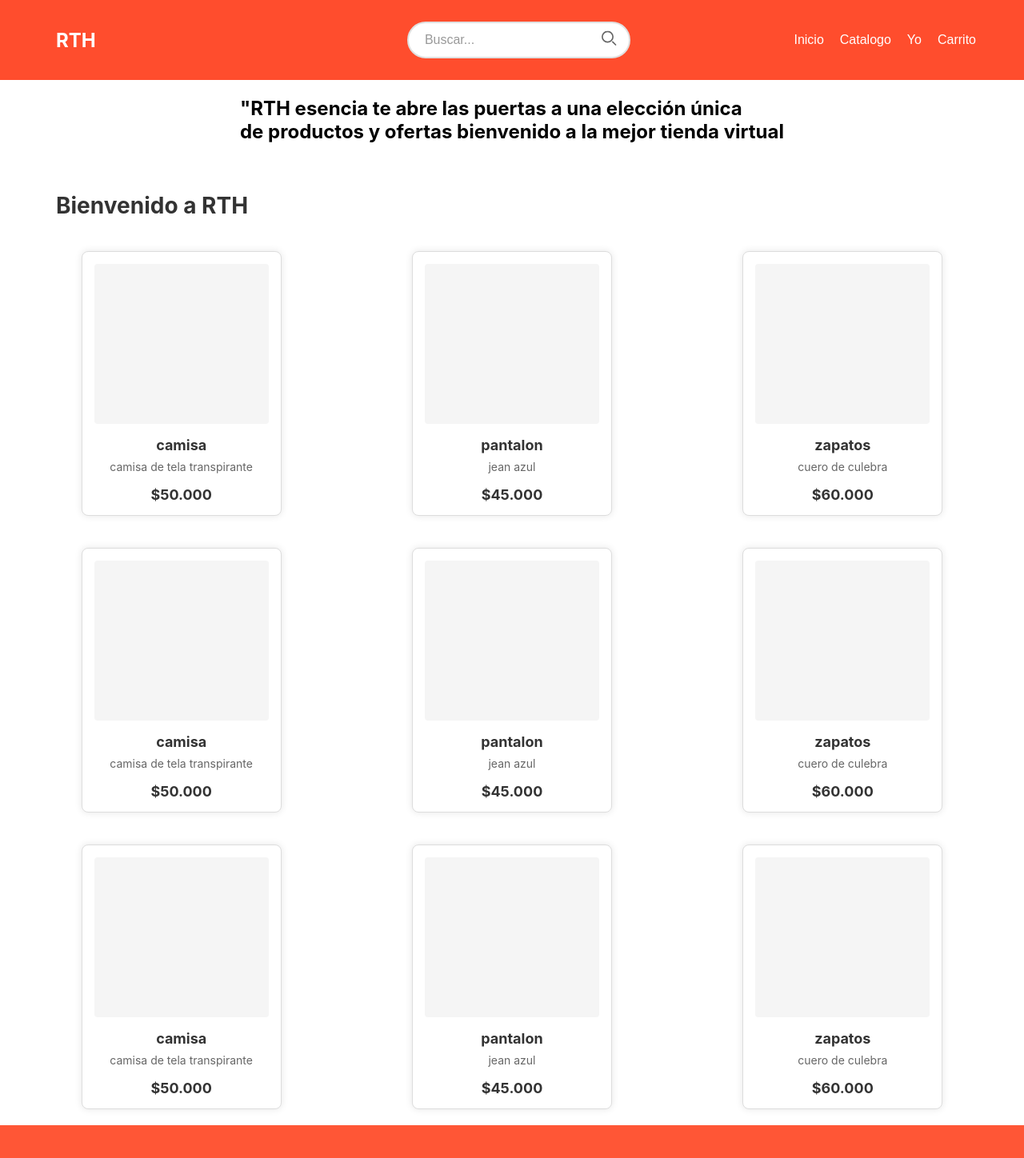
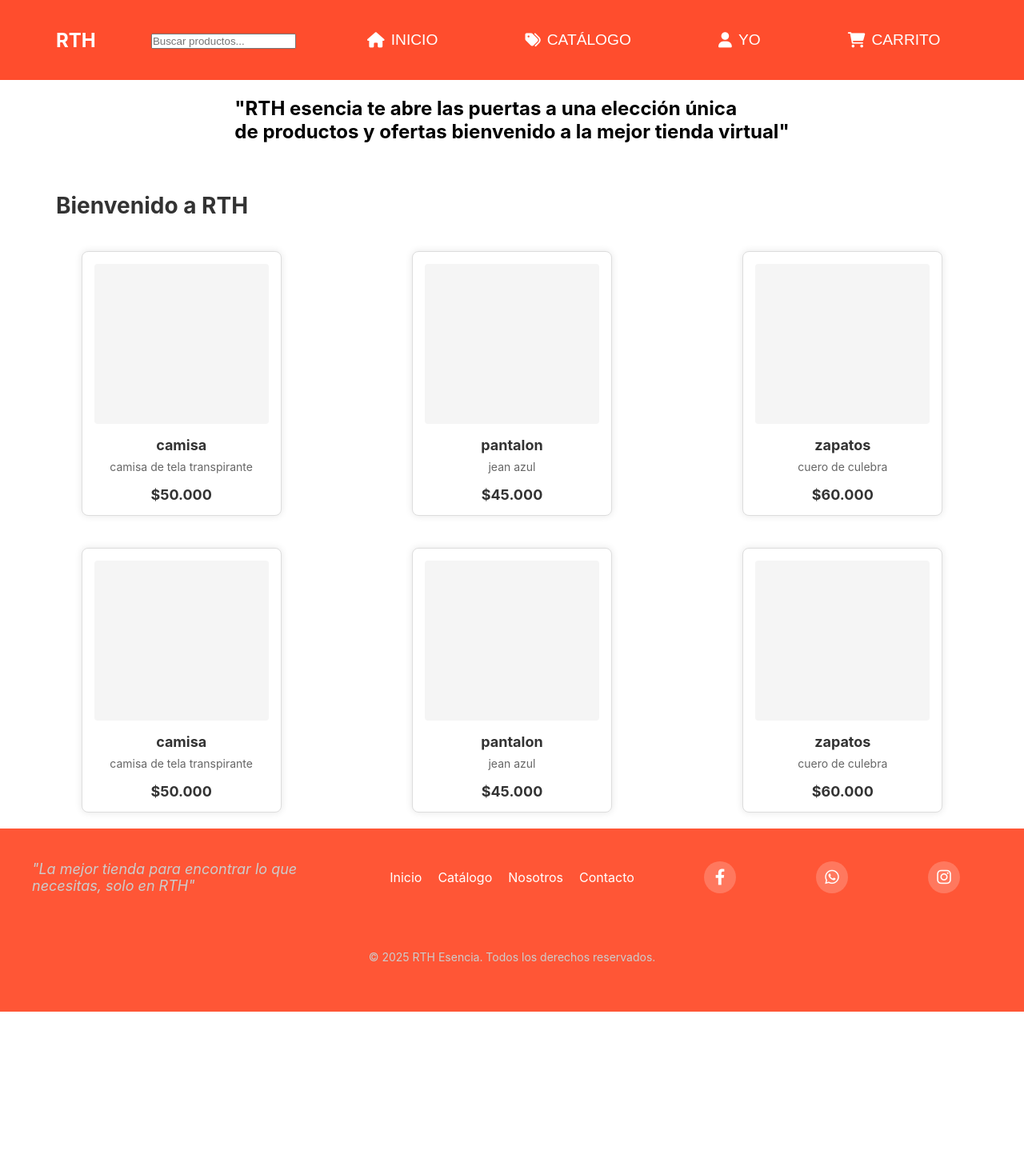
Before and after one commit to fabian-dela-cruz-perez/paginafinal, a React (Create React App) app: page / in a window 1280 px wide. Shown: the top 1448 px of the page at 80% size. After the commit the page ends 1265 px from the top, so only its background shows below. Built offline with nearby package versions, Linux system fonts and the light colour scheme.

Commit message:
barra de busqueda implementada

```diff
--- a/package.json
+++ b/package.json
@@ -3,9 +3,11 @@
   "version": "0.1.0",
   "private": true,
   "dependencies": {
+    "@fortawesome/fontawesome-free": "^6.7.2",
     "@fortawesome/fontawesome-svg-core": "^6.7.2",
     "@fortawesome/free-solid-svg-icons": "^6.7.2",
     "@fortawesome/react-fontawesome": "^0.2.2",
+    "@shadcn/ui": "^0.0.4",
     "@testing-library/dom": "^10.4.0",
     "@testing-library/jest-dom": "^6.6.3",
     "@testing-library/react": "^16.2.0",
--- a/src/App.css
+++ b/src/App.css
@@ -1,3 +1,4 @@
+
 * {
   margin: 0 auto;
   padding: 0;
@@ -192,3 +193,62 @@ footer {
   margin: 0;
   color: #ccc;
 }
+
+
+.boton-con-icono {
+  background-color: transparent; /* Fondo transparente para que combine con el nav */
+  border: none; /* Sin borde */
+  color: white; /* Color blanco para el texto e iconos */
+  font-size: 1.2rem; /* Tamaño del texto */
+  padding: 10px 20px; /* Espaciado interno para los botones */
+  cursor: pointer; /* Cambiar cursor a pointer */
+  display: flex; /* Alinear el icono y el texto en línea */
+  align-items: center; /* Centrar verticalmente el contenido */
+  text-transform: uppercase; /* Texto en mayúsculas */
+}
+
+.boton-con-icono i {
+  margin-right: 8px; /* Espacio entre el icono y el texto */
+}
+
+.boton-con-icono:hover {
+  background-color: rgba(255, 255, 255, 0.2); /* Efecto hover con fondo blanco semi-transparente */
+  border-radius: 8px; /* Bordes redondeados */
+}
+
+
+/* Estilo para el menú desplegable */
+.dropdown {
+  position: relative;
+  display: inline-block;
+}
+
+.dropdown-content {
+  display: none;
+  position: absolute;
+  background-color: #f9f9f9;
+  min-width: 160px;
+  box-shadow: 0px 8px 16px 0px rgba(0, 0, 0, 0.2);
+  z-index: 1;
+}
+
+.dropdown-content a {
+  color: black;
+  padding: 12px 16px;
+  text-decoration: none;
+  display: block;
+}
+
+.dropdown-content a:hover {
+  background-color: #f1f1f1;
+}
+
+/* Mostrar el contenido cuando el menú está abierto */
+.dropdown:hover .dropdown-content {
+  display: block;
+}
+
+/* Opcional: Para abrir el menú también cuando se haga clic en el botón */
+.dropdown .boton-con-icono:hover + .dropdown-content {
+  display: block;
+}
--- a/src/App.js
+++ b/src/App.js
@@ -1,14 +1,28 @@
-import "./App.css"
-import Boton from "../src/componentes/Boton"
-import "./hoja-de-estilos/Logo.css"
-import SimpleSearchBar from "./componentes/Barra-de-busqueda"
-import "./hoja-de-estilos/Barra-de-busqueda.css"
-import Productos from "./componentes/Productos.js"
+import "./App.css";
+import "./hoja-de-estilos/Logo.css";
+import SimpleSearchBar from "./componentes/Barra-de-busqueda";
+import "./hoja-de-estilos/Barra-de-busqueda.css";
+import Productos from "./componentes/Productos.js";
+import { useState } from "react";
 
 function App() {
+  const [dropdownOpen, setDropdownOpen] = useState(false);
+  const [searchTerm, setSearchTerm] = useState("");
+
+  const toggleDropdown = () => {
+    setDropdownOpen(!dropdownOpen);
+  };
+
+  const handleSearch = (term) => {
+    setSearchTerm(term);
+  };
+
   return (
     <div className="App">
-      <link rel="stylesheet" href="https://cdnjs.cloudflare.com/ajax/libs/font-awesome/6.0.0-beta3/css/all.min.css" />
+      <link
+        rel="stylesheet"
+        href="https://cdnjs.cloudflare.com/ajax/libs/font-awesome/6.0.0-beta3/css/all.min.css"
+      />
       <header>
         <div>
           <nav className="nav-atributos">
@@ -16,18 +30,43 @@ function App() {
               <span>RTH</span>
             </div>
             <div>
-              <SimpleSearchBar />
+              <SimpleSearchBar onSearch={handleSearch} />
             </div>
-            <Boton texto={"Inicio"} />
-            <Boton texto={"Catalogo"} />
-            <Boton texto={"Yo"} />
-            <Boton texto={"Carrito"} />
+
+            <button className="boton-con-icono">
+              <i className="fas fa-home"></i> Inicio
+            </button>
+
+            {/* Botón de catálogo con opciones desplegables */}
+            <div className="dropdown">
+  <button className="boton-con-icono" onClick={toggleDropdown}>
+    <i className="fas fa-tags"></i> Catálogo
+  </button>
+  {dropdownOpen && (
+    <div className="dropdown-content">
+      <button>Ropa</button>
+      <button>Calzado</button>
+      <button>Accesorios</button>
+      <button>Ofertas</button>
+    </div>
+  )}
+</div>
+
+
+            <button className="boton-con-icono">
+              <i className="fas fa-user"></i> Yo
+            </button>
+
+            <button className="boton-con-icono">
+              <i className="fas fa-shopping-cart"></i> Carrito
+            </button>
           </nav>
         </div>
       </header>
+
       <h2 className="centrar-texto">
         "RTH esencia te abre las puertas a una elección única
-        <br /> de productos y ofertas bienvenido a la mejor tienda virtual
+        <br /> de productos y ofertas bienvenido a la mejor tienda virtual"
       </h2>
       <br />
 
@@ -45,9 +84,9 @@ function App() {
         nombreproducto3="zapatos"
         descripcionproducto3="cuero de culebra"
         precioproducto3="$60.000"
+        searchTerm={searchTerm}
       />
-
-      <Productos
+        <Productos
         nombreproducto="camisa"
         descripcionproducto="camisa de tela transpirante"
         precioproducto="$50.000"
@@ -57,18 +96,9 @@ function App() {
         nombreproducto3="zapatos"
         descripcionproducto3="cuero de culebra"
         precioproducto3="$60.000"
+        searchTerm={searchTerm}
       />
-      <Productos
-        nombreproducto="camisa"
-        descripcionproducto="camisa de tela transpirante"
-        precioproducto="$50.000"
-        nombreproducto2="pantalon"
-        descripcionproducto2="jean azul"
-        precioproducto2="$45.000"
-        nombreproducto3="zapatos"
-        descripcionproducto3="cuero de culebra"
-        precioproducto3="$60.000"
-      />
+
       <footer>
         <div className="footer-container">
           <div className="footer-left">
@@ -91,13 +121,28 @@ function App() {
             </ul>
           </div>
           <div className="footer-right">
-            <a href="https://facebook.com" className="social-icon" target="_blank" rel="noopener noreferrer">
+            <a
+              href="https://www.facebook.com/share/169Yeh4dZE/"
+              className="social-icon"
+              target="_blank"
+              rel="noopener noreferrer"
+            >
               <i className="fab fa-facebook-f"></i>
             </a>
-            <a href="https://wa.me/1234567890" className="social-icon" target="_blank" rel="noopener noreferrer">
+            <a
+              href="https://wa.me/573043545082"
+              className="social-icon"
+              target="_blank"
+              rel="noopener noreferrer"
+            >
               <i className="fab fa-whatsapp"></i>
             </a>
-            <a href="https://instagram.com" className="social-icon" target="_blank" rel="noopener noreferrer">
+            <a
+              href="https://www.instagram.com/rth_esencia?igsh=MXV6azQ5c3h2eXMzNQ=="
+              className="social-icon"
+              target="_blank"
+              rel="noopener noreferrer"
+            >
               <i className="fab fa-instagram"></i>
             </a>
           </div>
@@ -107,7 +152,7 @@ function App() {
         </div>
       </footer>
     </div>
-  )
+  );
 }
 
-export default App
+export default App;
--- a/src/componentes/Barra-de-busqueda.jsx
+++ b/src/componentes/Barra-de-busqueda.jsx
@@ -1,47 +1,22 @@
 import React, { useState } from "react";
 
-const SearchBar = () => {
-  const [searchTerm, setSearchTerm] = useState("");
+function SimpleSearchBar({ onSearch }) {
+  const [searchValue, setSearchValue] = useState("");
 
   const handleInputChange = (e) => {
-    setSearchTerm(e.target.value);
-  };
-
-  const handleSubmit = (e) => {
-    e.preventDefault();
-    alert(`Buscando: ${searchTerm}`); // Acción cuando se hace la búsqueda
+    setSearchValue(e.target.value);
+    onSearch(e.target.value); // Llama a la función onSearch cada vez que cambia el valor
   };
 
   return (
-    <div className="search-wrapper">
-      <form className="search-form" onSubmit={handleSubmit}>
-        <input
-          type="text"
-          placeholder="Buscar..."
-          className="search-input"
-          value={searchTerm}
-          onChange={handleInputChange}
-        />
-        <button type="submit" className="search-button">
-          <svg
-            xmlns="http://www.w3.org/2000/svg"
-            fill="none"
-            viewBox="0 0 24 24"
-            stroke="currentColor"
-            className="search-icon"
-          >
-            <path
-              strokeLinecap="round"
-              strokeLinejoin="round"
-              strokeWidth="2"
-              d="M21 21l-4.35-4.35M9 17A8 8 0 119 1a8 8 0 010 16z"
-            />
-          </svg>
-        </button>
-      </form>
+    <input
+      type="text"
+      placeholder="Buscar productos..."
+      value={searchValue}
+      onChange={handleInputChange}
+      className="search-bar"
+    />
+  );
+}
 
-    </div>
-  );
-};
-
-export default SearchBar;
+export default SimpleSearchBar;
--- a/src/componentes/Boton.js
+++ b/src/componentes/Boton.js
@@ -1,13 +1,18 @@
 import React from "react";
-import '../hoja-de-estilos/Botones-nav.css'
+import PropTypes from "prop-types";
 
-function Boton ({texto}){
-  return(
-    <button
-    className='estilos-botones'>
+const Boton = ({ texto, icono }) => {
+  return (
+    <button className="boton-con-icono">
+      <i className={`fas ${icono}`} style={{ marginRight: "10px" }}></i>
       {texto}
     </button>
-    )
-}
+  );
+};
+
+Boton.propTypes = {
+  texto: PropTypes.string.isRequired,
+  icono: PropTypes.string, // Nombre del icono de FontAwesome
+};
 
 export default Boton;
--- a/src/componentes/Productos.js
+++ b/src/componentes/Productos.js
@@ -1,33 +1,47 @@
 import React from "react";
-import '../hoja-de-estilos/Productos.css'
+import '../hoja-de-estilos/Productos.css';
 
-function Productos(props){
-    return(
-      <div className='product-container'>
-        <div className='product-card'>
-          <div className='product-image'></div>
-          <h3 className='product-title'>{props.nombreproducto}</h3>
-          <p className='product-description'> {props.descripcionproducto} </p>
-          <p className='product-price'> {props.precioproducto} </p>
+function Productos({ searchTerm, nombreproducto, descripcionproducto, precioproducto, nombreproducto2, descripcionproducto2, precioproducto2, nombreproducto3, descripcionproducto3, precioproducto3 }) {
 
+  const productos = [
+    {
+      nombre: nombreproducto,
+      descripcion: descripcionproducto,
+      precio: precioproducto
+    },
+    {
+      nombre: nombreproducto2,
+      descripcion: descripcionproducto2,
+      precio: precioproducto2
+    },
+    {
+      nombre: nombreproducto3,
+      descripcion: descripcionproducto3,
+      precio: precioproducto3
+    }
+  ];
 
-        </div>
+  const productosFiltrados = productos.filter((producto) =>
+    producto.nombre.toLowerCase().includes(searchTerm.toLowerCase()) ||
+    producto.descripcion.toLowerCase().includes(searchTerm.toLowerCase())
+  );
 
-        <div className='product-card'>
-          <div className='product-image'></div>
-          <h3 className='product-title'>{props.nombreproducto2}</h3>
-          <p className='product-description'> {props.descripcionproducto2} </p>
-          <p className='product-price'> {props.precioproducto2} </p>
-        </div>
-
-        <div className='product-card'>
-          <div className='product-image'></div>
-          <h3 className='product-title'>{props.nombreproducto3}</h3>
-          <p className='product-description'> {props.descripcionproducto3} </p>
-          <p className='product-price'> {props.precioproducto3} </p>
-        </div>
-      </div>
-    )
+  return (
+    <div className='product-container'>
+      {productosFiltrados.length > 0 ? (
+        productosFiltrados.map((producto, index) => (
+          <div key={index} className='product-card'>
+            <div className='product-image'></div>
+            <h3 className='product-title'>{producto.nombre}</h3>
+            <p className='product-description'>{producto.descripcion}</p>
+            <p className='product-price'>{producto.precio}</p>
+          </div>
+        ))
+      ) : (
+        <p>No se encontraron productos</p>
+      )}
+    </div>
+  );
 }
 
 export default Productos;
--- a/src/hoja-de-estilos/Barra-de-busqueda.css
+++ b/src/hoja-de-estilos/Barra-de-busqueda.css
@@ -1,172 +1,41 @@
-/* Contenedor principal */
-.search-wrapper {
-    position: relative;
-    width: 100%;
-    max-width: 600px;
-    margin: 0 auto;
-  }
+/* Contenedor de la barra de búsqueda */
+.search-bar-container {
+  display: flex;
+  align-items: center;
+  justify-content: center;
+  margin: 20px;
+}
 
-  /* Formulario de búsqueda */
-  .search-form {
-    display: flex;
-    align-items: center;
-    position: relative;
-  }
+/* Estilo del input */
+.search-bar-input {
+  width: 300px;
+  padding: 10px 20px;
+  font-size: 16px;
+  border-radius: 20px;
+  border: 1px solid #ddd;
+  outline: none;
+  transition: all 0.3s ease-in-out;
+}
 
-  /* Input de búsqueda */
-  .search-input {
-    width: 100%;
-    padding: 12px 48px 12px 20px;
-    border: 2px solid #e0e0e0;
-    border-radius: 25px;
-    font-size: 16px;
-    transition: all 0.3s ease;
-    background: white;
-    color: #333;
-  }
+/* Estilo al enfocar el input */
+.search-bar-input:focus {
+  border-color: #ff7f50;
+  box-shadow: 0px 4px 8px rgba(0, 0, 0, 0.1);
+}
 
-  /* Estilo cuando el input está enfocado */
-  .search-input:focus {
-    outline: none;
-    border-color: #ff4d2d; /* Color naranja de Temu */
-    box-shadow: 0 0 0 4px rgba(255, 77, 45, 0.1);
-  }
+/* Estilo del botón de búsqueda */
+.search-bar-button {
+  background-color: #ff7f50;
+  border: none;
+  color: white;
+  padding: 10px 20px;
+  margin-left: 10px;
+  border-radius: 20px;
+  cursor: pointer;
+  font-size: 16px;
+  transition: background-color 0.3s ease;
+}
 
-  /* Estilo del placeholder */
-  .search-input::placeholder {
-    color: #999;
-    opacity: 1;
-  }
-
-  /* Botón de búsqueda */
-  .search-button {
-    position: absolute;
-    right: 12px;
-    top: 50%;
-    transform: translateY(-50%);
-    background: none;
-    border: none;
-    cursor: pointer;
-    padding: 4px;
-    color: #666;
-    transition: color 0.3s ease;
-  }
-
-  /* Efecto hover del botón */
-  .search-button:hover {
-    color: #ff4d2d;
-  }
-
-  /* Contenedor de sugerencias */
-  .search-suggestions {
-    position: absolute;
-    top: 100%;
-    left: 0;
-    right: 0;
-    background: white;
-    border-radius: 8px;
-    box-shadow: 0 4px 6px rgba(0, 0, 0, 0.1);
-    margin-top: 8px;
-    z-index: 1000;
-    border: 1px solid #e0e0e0;
-  }
-
-  /* Elementos de sugerencias */
-  .suggestion-item {
-    padding: 12px 20px;
-    cursor: pointer;
-    transition: background-color 0.2s ease;
-  }
-
-  /* Efecto hover en las sugerencias */
-  .suggestion-item:hover {
-    background-color: #f5f5f5;
-  }
-
-  /* Bordes redondeados para primera y última sugerencia */
-  .suggestion-item:first-child {
-    border-top-left-radius: 8px;
-    border-top-right-radius: 8px;
-  }
-
-  .suggestion-item:last-child {
-    border-bottom-left-radius: 8px;
-    border-bottom-right-radius: 8px;
-  }
-
-  /* Separador entre sugerencias */
-  .suggestion-item:not(:last-child) {
-    border-bottom: 1px solid #f0f0f0;
-  }
-
-  /* Estilos para el icono dentro del botón */
-  .search-button svg {
-    width: 20px;
-    height: 20px;
-  }
-
-  /* Diseño responsive */
-  @media (max-width: 768px) {
-    .search-wrapper {
-      max-width: 100%;
-    }
-
-    .search-input {
-      font-size: 14px;
-      padding: 10px 40px 10px 16px;
-    }
-
-    .suggestion-item {
-      padding: 10px 16px;
-    }
-  }
-
-  /* Animación suave para las sugerencias */
-  @keyframes fadeIn {
-    from {
-      opacity: 0;
-      transform: translateY(-10px);
-    }
-    to {
-      opacity: 1;
-      transform: translateY(0);
-    }
-  }
-
-  .search-suggestions {
-    animation: fadeIn 0.2s ease-out;
-  }
-
-  /* Estilo para cuando la barra está activa/enfocada */
-  .search-form:focus-within {
-    z-index: 1001;
-  }
-
-  /* Estilo para el texto dentro de las sugerencias */
-  .suggestion-item {
-    font-size: 14px;
-    color: #333;
-  }
-
-  /* Estilo para resaltar texto coincidente en sugerencias */
-  .suggestion-match {
-    color: #ff4d2d;
-    font-weight: 500;
-  }
-
-  /* Efecto de hover mejorado para el botón */
-  .search-button:hover svg {
-    transform: scale(1.1);
-    transition: transform 0.2s ease;
-  }
-
-  /* Estilo para estado disabled */
-  .search-input:disabled {
-    background-color: #f5f5f5;
-    cursor: not-allowed;
-  }
-
-  .search-button:disabled {
-    opacity: 0.5;
-    cursor: not-allowed;
-  }
+.search-bar-button:hover {
+  background-color: #e96d3c;
+}
```
Also changed, not shown: 1 other file (tests, documents, lock files or other folders).
